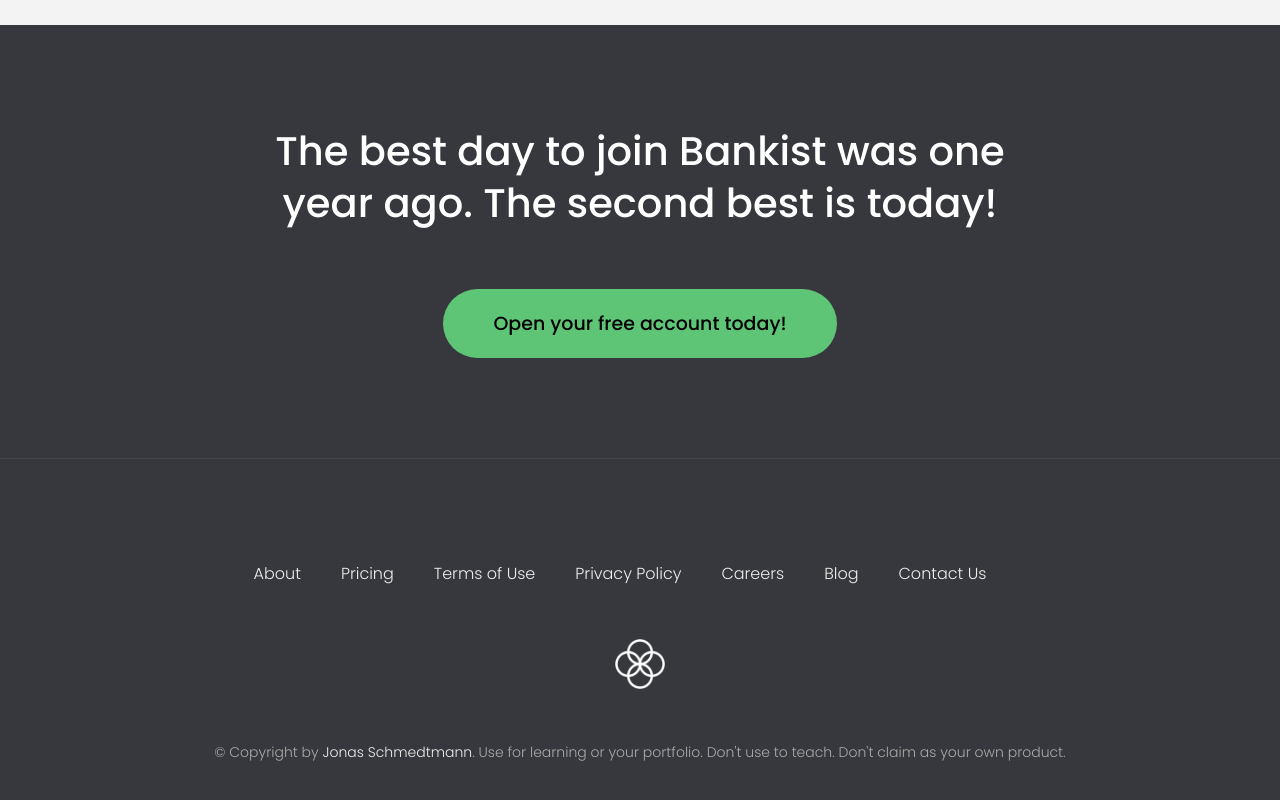
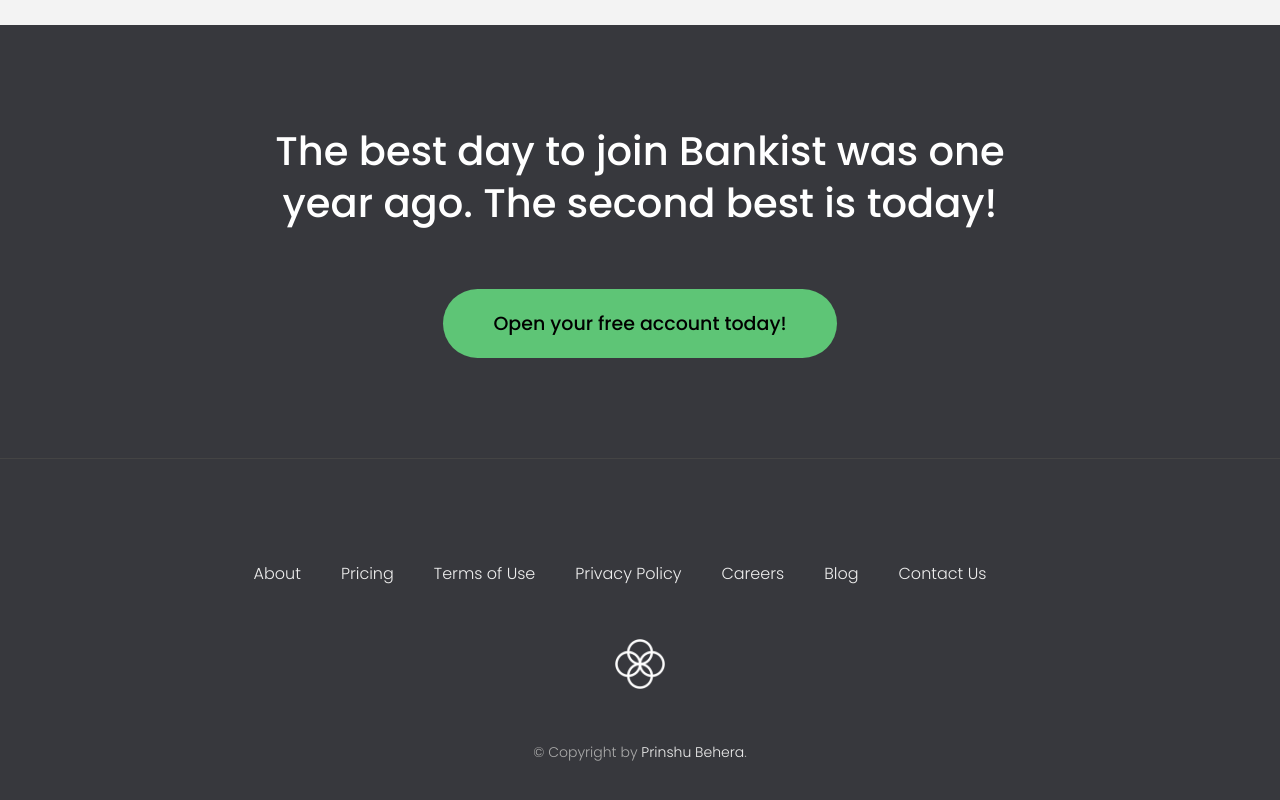
Before and after one commit to prinshukumar22/bankist-app, a website built with Parcel: page index.html in a window 1280 px wide. Shown: the part 4171-4971 px from the top of the page. Built offline with nearby package versions, Linux system fonts and the light colour scheme.

Commit message:
Update index.html

```diff
--- a/index.html
+++ b/index.html
@@ -328,9 +328,8 @@
           class="footer__link twitter-link"
           target="_blank"
           href="https://twitter.com/jonasschmedtman"
-          >Jonas Schmedtmann</a
-        >. Use for learning or your portfolio. Don't use to teach. Don't claim
-        as your own product.
+          >Prinshu Behera</a
+        >.
       </p>
     </footer>
 
```
